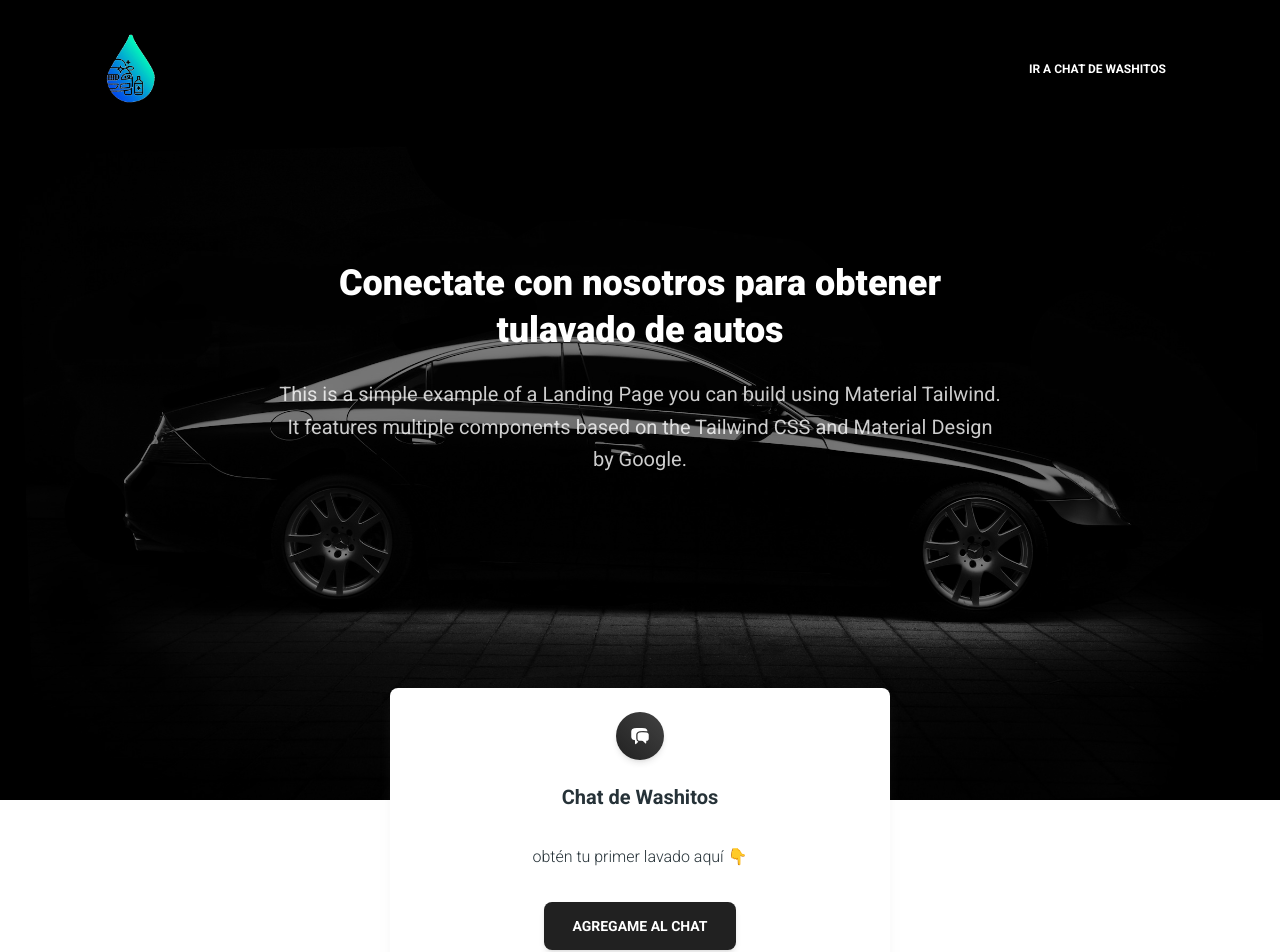
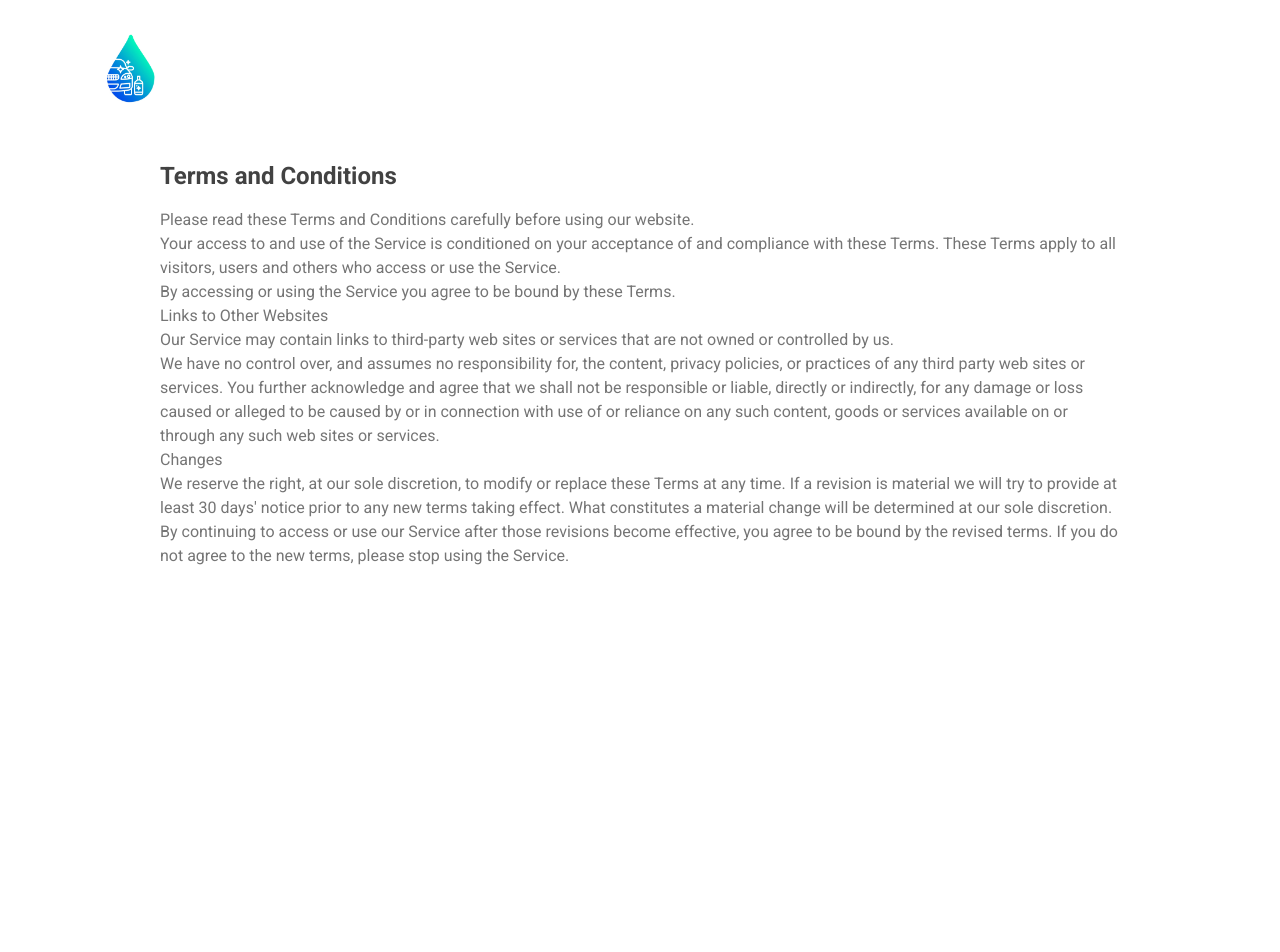
Before and after one commit to sholomperman/Washito, a React (Vite) app: page /terminos-y-condisiones in a window 1280 px wide. Before the commit this address led to /. Shown: the top 952 px of the page. After the commit the page ends 800 px from the top, so only its background shows below. Built offline with nearby package versions, Linux system fonts and the light colour scheme.

Commit message:
firs commit into .cl

```diff
--- a/index.html
+++ b/index.html
@@ -20,6 +20,8 @@
       href="https://fonts.googleapis.com/css2?family=Roboto:wght@300;400;500;700;900&display=swap"
       rel="stylesheet"
     />
+    <!-- google icon -->
+    <!-- <link rel="stylesheet" href="https://fonts.googleapis.com/css2?family=Material+Symbols+Outlined:opsz,wght,FILL,GRAD@20..48,100..700,0..1,-50..200" /> -->
     <link
       rel="stylesheet"
       href="https://cdnjs.cloudflare.com/ajax/libs/font-awesome/6.2.0/css/all.min.css"
--- a/src/data/contact-data.js
+++ /dev/null
@@ -1,28 +0,0 @@
-import {
-  BriefcaseIcon,
-  ChartBarIcon,
-  PlayIcon,
-} from "@heroicons/react/24/solid";
-
-export const contactData = [
-  {
-    title: "Excelent Services",
-    icon: BriefcaseIcon,
-    description:
-      "Some quick example text to build on the card title and make up the bulk of the card's content.",
-  },
-  {
-    title: "Grow Your Market",
-    icon: ChartBarIcon,
-    description:
-      "Some quick example text to build on the card title and make up the bulk of the card's content.",
-  },
-  {
-    title: "Launch Time",
-    icon: PlayIcon,
-    description:
-      "Some quick example text to build on the card title and make up the bulk of the card's content.",
-  },
-];
-
-export default contactData;
--- a/src/data/features-data.js
+++ b/src/data/features-data.js
@@ -6,7 +6,7 @@ export const featuresData = [
   {
     color: "gray",
     title: "Chat de Washitos",
-    text: "obtén tu primer lavado aquí 👇",
+    text: "Obtén tu primer lavado aquí 👇",
     icon: ChatBubbleLeftRightIcon,
     link: "https://google.com",
   },
--- a/src/data/index.js
+++ b/src/data/index.js
@@ -1,3 +1,3 @@
 export * from "@/data/features-data";
 export * from "@/data/team-data";
-export * from "@/data/contact-data";
+export * from "@/data/services-data";
--- /dev/null
+++ b/src/data/services-data.js
@@ -0,0 +1,22 @@
+import {
+  BriefcaseIcon,
+  ChartBarIcon,
+  PlayIcon,
+} from "@heroicons/react/24/solid";
+
+export const servicesData = [
+  {
+    title: "Sedan",
+    price: "11,990",
+  },
+  {
+    title: "SUV",
+    price: "12,990",
+  },
+  {
+    title: "Cañoneta / auto XL",
+    price: "13,990",
+  },
+];
+
+export default servicesData;
--- a/src/data/team-data.js
+++ b/src/data/team-data.js
@@ -2,58 +2,58 @@ export const teamData = [
   {
     img: "/img/team-1.jpg",
     name: "Josi",
-    position: "Web Developer",
+    position: "gerente de logística",
     socials: [
-      {
-        color: "light-blue",
-        name: "twitter",
-      },
-      {
-        color: "blue",
-        name: "linkedin",
-      },
-      {
-        color: "pink",
-        name: "dribbble",
-      },
+      // {
+      //   color: "light-blue",
+      //   name: "twitter",
+      // },
+      // {
+      //   color: "blue",
+      //   name: "linkedin",
+      // },
+      // {
+      //   color: "pink",
+      //   name: "dribbble",
+      // },
     ],
   },
   {
     img: "/img/team-2.jpg",
     name: "Jaim",
-    position: "Marketing Specialist",
+    position: "Especialista en Marketing",
     socials: [
-      {
-        color: "light-blue",
-        name: "twitter",
-      },
-      {
-        color: "blue",
-        name: "linkedin",
-      },
-      {
-        color: "pink",
-        name: "dribbble",
-      },
+      // {
+      //   color: "light-blue",
+      //   name: "twitter",
+      // },
+      // {
+      //   color: "blue",
+      //   name: "linkedin",
+      // },
+      // {
+      //   color: "pink",
+      //   name: "dribbble",
+      // },
     ],
   },
   {
     img: "/img/sholem.jpeg",
     name: "Sholem",
-    position: "UI/UX Designer",
+    position: "Desarrollador Full Stack",
     socials: [
-      {
-        color: "light-blue",
-        name: "twitter",
-      },
-      {
-        color: "blue",
-        name: "linkedin",
-      },
-      {
-        color: "pink",
-        name: "dribbble",
-      },
+      // {
+      //   color: "light-blue",
+      //   name: "twitter",
+      // },
+      // {
+      //   color: "blue",
+      //   name: "linkedin",
+      // },
+      // {
+      //   color: "pink",
+      //   name: "dribbble",
+      // },
     ],
   }
 ];
--- a/src/pages/home.jsx
+++ b/src/pages/home.jsx
@@ -13,15 +13,16 @@ import {
 import { FingerPrintIcon, UsersIcon, RocketLaunchIcon } from "@heroicons/react/24/solid";
 import { PageTitle, Footer } from "@/widgets/layout";
 import { FeatureCard, TeamCard } from "@/widgets/cards";
-import { featuresData, teamData, contactData } from "@/data";
+import { featuresData, teamData } from "@/data";
 import { Carousel } from "@material-tailwind/react";
+import Services from "./services";
 
 
 export function Home() {
   return (
     <>
       <div className="relative flex h-screen content-center items-center justify-center pt-16 pb-32">
-        <div style={{ zIndex: -1 }} className="fixed top-0 h-full w-full bg-[url('/img/background-2.jpg')] bg-cover bg-center" />
+        <div style={{ zIndex: -1 }} className="fixed top-0 h-full w-full bg-black bg-[url('/img/background-2.jpg')] bg-cover bg-center bg" />
         <div style={{ zIndex: -1 }} className="fixed top-0 h-full w-full bg-black/50  bg-cover bg-center" />
         <div className="max-w-8xl container relative mx-auto">
           <div className="flex flex-wrap items-center">
@@ -58,6 +59,7 @@ export function Home() {
               />
             ))}
           </div>
+          <Services />
           <div className="mt-32 flex flex-wrap items-center">
             <div className="mx-auto -mt-8 w-full px-4 md:w-5/12">
               <div className="mb-6 inline-flex h-16 w-16 items-center justify-center rounded-full bg-blue-gray-900 p-2 text-center shadow-lg">
--- a/src/pages/old-page.jsx
+++ b/src/pages/services.jsx
@@ -1,16 +1,26 @@
-import React from 'react'
-// this is a page i didn't need but might need in the Future
-const OldPage = () => {
+import React from "react";
+import {
+  Card,
+  Typography,
+  Button,
+  Input,
+  Textarea,
+  Checkbox,
+} from "@material-tailwind/react";
+import { PageTitle } from "@/widgets/layout";
+import {  servicesData } from "@/data";
+
+const Services = () => {
+
   return (
-    <section className="relative bg-white py-24 px-4">
+    <section className="relative bg-white my-24 px-4">
     <div className="container mx-auto">
-      <PageTitle section="Co-Working" heading="Build something">
-        Put the potentially record low maximum sea ice extent tihs year down
-        to low ice. According to the National Oceanic and Atmospheric
-        Administration, Ted, Scambos.
+      <PageTitle section="Precios" heading="Más vendidos">
+      Nosotros lavamos los autos por fuera muy bien y los dejamos con un brillo espectacular.
       </PageTitle>
-      <div className="mx-auto mt-20 mb-48 grid max-w-5xl grid-cols-1 gap-16 md:grid-cols-2 lg:grid-cols-3">
-        {contactData.map(({ title, icon, description }) => (
+      <div className="mx-auto mt-20 mb-0 grid max-w-5xl grid-cols-1 gap-16 md:grid-cols-2 lg:grid-cols-3">
+        {servicesData.map(({ title, price }, index) => (
+
           <Card
             key={title}
             color="transparent"
@@ -18,20 +28,18 @@ const OldPage = () => {
             className="text-center text-blue-gray-900"
           >
             <div className="mx-auto mb-6 grid h-14 w-14 place-items-center rounded-full bg-blue-gray-900 shadow-lg shadow-gray-500/20">
-              {React.createElement(icon, {
-                className: "w-5 h-5 text-white",
-              })}
+             <svg xmlns="http://www.w3.org/2000/svg" height={24 + (index * 8)} viewBox="0 -960 960 960" width={24 + (index * 8)} fill="#ffff"><path d="M240-200v40q0 17-11.5 28.5T200-120h-40q-17 0-28.5-11.5T120-160v-320l84-240q6-18 21.5-29t34.5-11h440q19 0 34.5 11t21.5 29l84 240v320q0 17-11.5 28.5T800-120h-40q-17 0-28.5-11.5T720-160v-40H240Zm-8-360h496l-42-120H274l-42 120Zm-32 80v200-200Zm100 160q25 0 42.5-17.5T360-380q0-25-17.5-42.5T300-440q-25 0-42.5 17.5T240-380q0 25 17.5 42.5T300-320Zm360 0q25 0 42.5-17.5T720-380q0-25-17.5-42.5T660-440q-25 0-42.5 17.5T600-380q0 25 17.5 42.5T660-320Zm-460 40h560v-200H200v200Z"/></svg>
             </div>
             <Typography variant="h5" color="blue-gray" className="mb-2">
               {title}
             </Typography>
-            <Typography className="font-normal text-blue-gray-500">
-              {description}
+            <Typography variant="h4" className="font-normal text-blue-gray-500">
+              ${price}
             </Typography>
           </Card>
         ))}
       </div>
-      <PageTitle section="Contact Us" heading="Want to work with us?">
+      {/* <PageTitle section="Contact Us" heading="Want to work with us?">
         Complete this form and we will get back to you in 24 hours.
       </PageTitle>
       <form className="mx-auto w-full mt-12 lg:w-5/12">
@@ -61,10 +69,10 @@ const OldPage = () => {
         <Button variant="gradient" size="lg" className="mt-8" fullWidth>
           Send Message
         </Button>
-      </form>
+      </form> */}
     </div>
   </section>
   )
 }
 
-export default OldPage
+export default Services
--- /dev/null
+++ b/src/pages/terminos-de-uso.jsx
@@ -0,0 +1,53 @@
+
+const TerminosDeUso = () => {
+  return (
+    <div className="bg-gray-[100%] py-40 px-4 sm:px-6 lg:px-8">
+      <div className="max-w-screen-lg mx-auto">
+        <h2 className="text-2xl font-semibold text-gray-800 mb-4">
+          Terms and Conditions
+        </h2>
+        <div className="prose prose-lg text-gray-600">
+          <p>
+            Please read these Terms and Conditions carefully before using our
+            website.
+          </p>
+          <p>
+            Your access to and use of the Service is conditioned on your
+            acceptance of and compliance with these Terms. These Terms apply to
+            all visitors, users and others who access or use the Service.
+          </p>
+          <p>By accessing or using the Service you agree to be bound by these Terms.</p>
+          <h3>Links to Other Websites</h3>
+          <p>
+            Our Service may contain links to third-party web sites or services
+            that are not owned or controlled by us.
+          </p>
+          <p>
+            We have no control over, and assumes no responsibility for, the
+            content, privacy policies, or practices of any third party web
+            sites or services. You further acknowledge and agree that we shall
+            not be responsible or liable, directly or indirectly, for any
+            damage or loss caused or alleged to be caused by or in connection
+            with use of or reliance on any such content, goods or services
+            available on or through any such web sites or services.
+          </p>
+          <h3>Changes</h3>
+          <p>
+            We reserve the right, at our sole discretion, to modify or replace
+            these Terms at any time. If a revision is material we will try to
+            provide at least 30 days' notice prior to any new terms taking
+            effect. What constitutes a material change will be determined at
+            our sole discretion.
+          </p>
+          <p>
+            By continuing to access or use our Service after those revisions
+            become effective, you agree to be bound by the revised terms. If
+            you do not agree to the new terms, please stop using the Service.
+          </p>
+        </div>
+      </div>
+    </div>
+  );
+};
+
+export default TerminosDeUso;
--- a/src/routes.jsx
+++ b/src/routes.jsx
@@ -1,4 +1,6 @@
-import { Home, Profile, Contacto, SignUp } from "@/pages";
+import { Home, Profile, SignUp } from "@/pages";
+import TerminosDeUso from './pages/terminos-de-uso';// its not getting export from index.js for some reason
+
 
 export const routes = [
   {
@@ -6,16 +8,16 @@ export const routes = [
     path: "/",
     element: <Home />,
   },
-  // {
-  //   name: "Registro Washito",
-  //   path: "/registro-washito",
-  //   element: <Profile />,
-  // },
-  // {
-  //   name: "Contacto",
-  //   path: "/contacto",
-  //   element: <Contacto/>,
-  // },
+  {
+    name: "",
+    path: "/registro-washito",
+    element: <Profile />,
+  },
+  {
+    name: "",
+    path: "/terminos-y-condisiones",
+    element: <TerminosDeUso />,
+  },
 ];
 
 export default routes;
--- a/src/widgets/cards/feature-card.jsx
+++ b/src/widgets/cards/feature-card.jsx
@@ -10,7 +10,7 @@ import {
 
 export function FeatureCard({ color, icon, title, link, text }) {
   return (
-    <Card className="rounded-lg shadow-lg shadow-gray-500/10">
+    <Card className="rounded-lg shadow-lg shadow-gray-950">
       <CardBody className="px-8 text-center">
         <IconButton
           variant="gradient"
--- a/src/widgets/layout/footer.jsx
+++ b/src/widgets/layout/footer.jsx
@@ -33,7 +33,7 @@ export function Footer({ title, description, socials, menus, copyright }) {
               ))}
             </div>
           </div>
-          <div className="mx-auto mt-12 grid w-max grid-cols-2 gap-24 lg:mt-0">
+          <div className={`mx-auto mt-12 grid w-max grid-cols-${menus.length < 2 ? '1': '2'} gap-24 lg:mt-0`}>
             {menus.map(({ name, items }) => (
               <div key={name}>
                 <Typography
@@ -109,7 +109,7 @@ Footer.defaultProps = {
     {
       name: "Otros recursos",
       items: [
-        { name: "Contáctanos", path: "mailto:washitocar@gmail.com" },
+        { name: "washitocar@gmail.com", path: "mailto:washitocar@gmail.com" },
         { name: "Chat de Washitos", path: "#" }
       ],
     },
@@ -137,8 +137,8 @@ Footer.defaultProps = {
   ],
   copyright: (
     <>
-      Copyright © {year} Washito LLC {" "}
-      <Link to={'/'} className="text-blue-gray-500 transition-colors hover:text-blue-500">
+      Copyright © {year} Washito SpA {" "}
+      <Link to={'/terminos-y-condisiones'} className="text-blue-gray-500 transition-colors hover:text-blue-500">
         Términos de servicio
       </Link>
       .
```
Also changed, not shown: 1 other file (tests, documents, lock files or other folders).
